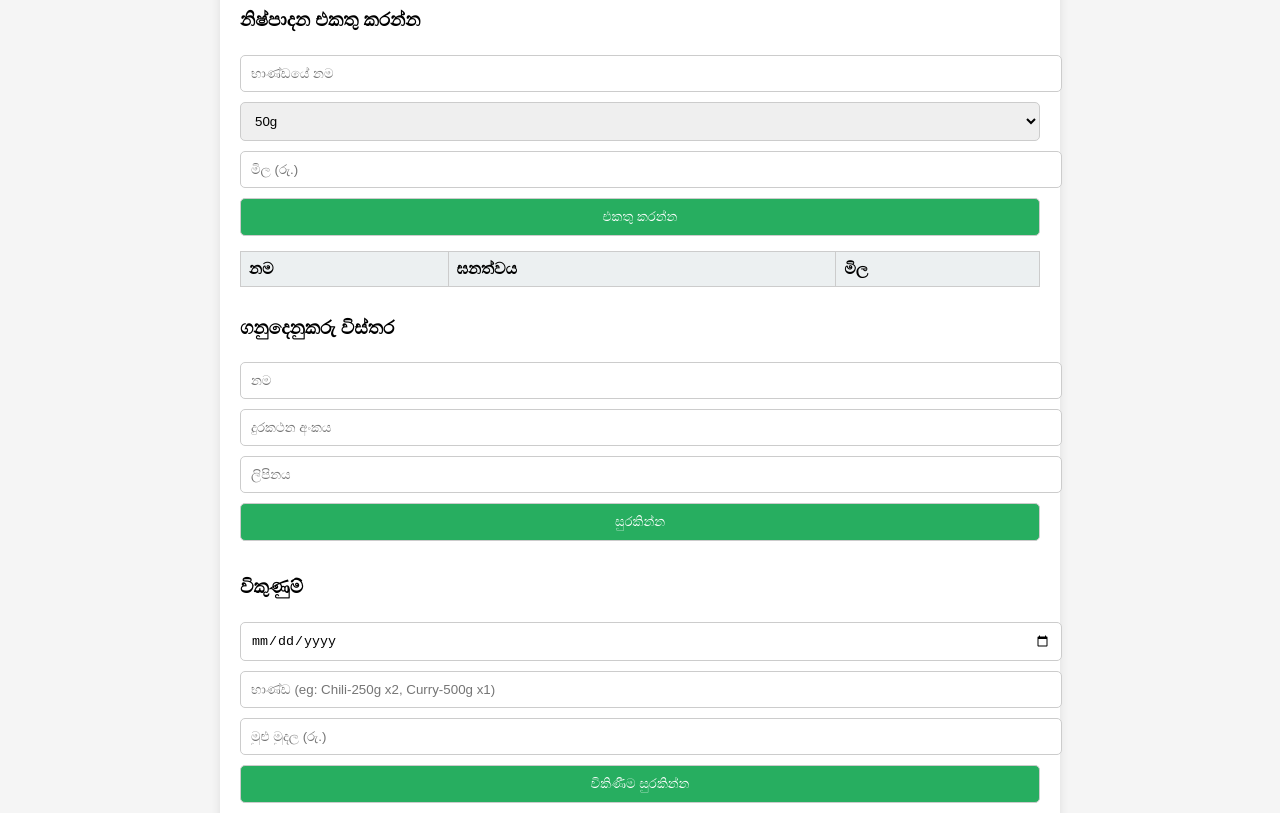
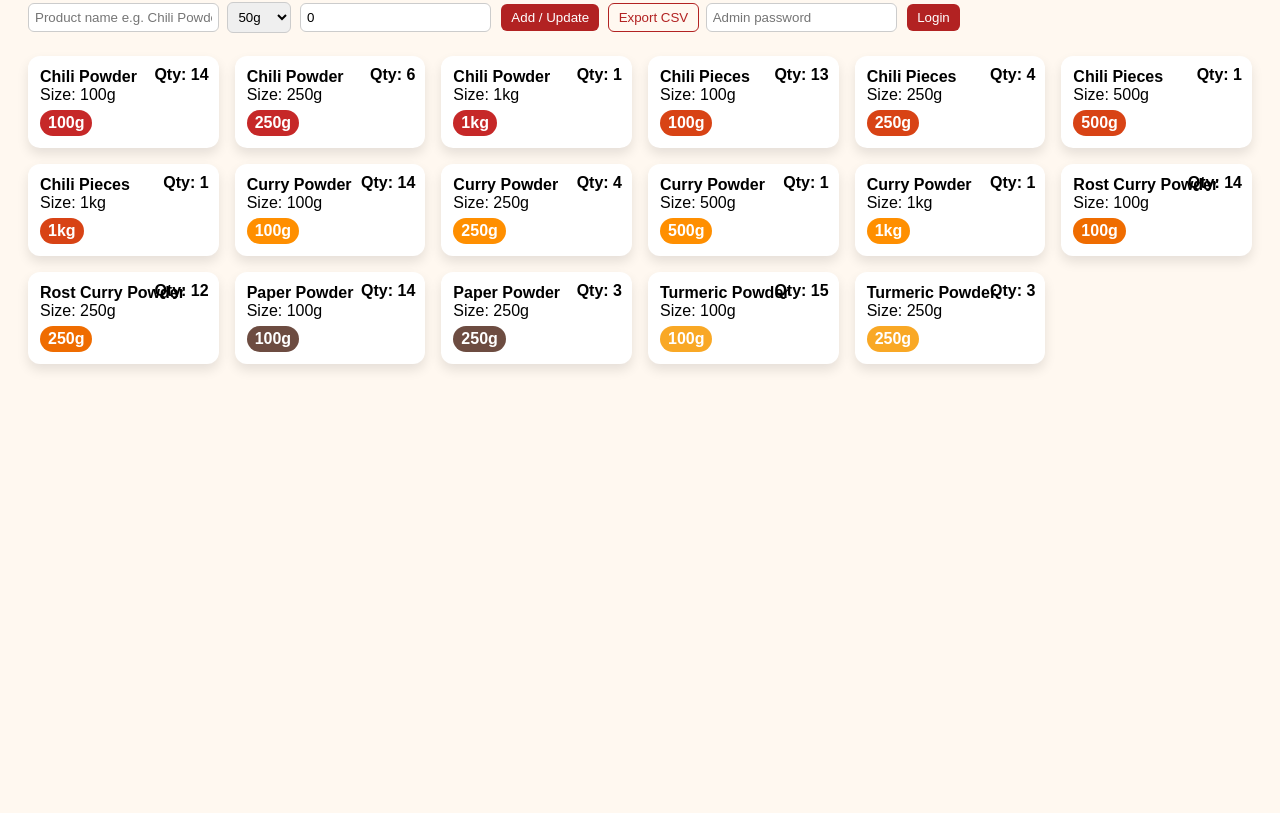
Before and after one commit to madda0101/dulben-pos, a plain HTML site: page index.html in a window 1280 px wide. Shown: the part 109-922 px from the top of the page. After the commit the page ends 800 px from the top, so only its background shows below. Drawn offline with Linux system fonts and the light colour scheme.

Commit message:
Update index.html

```diff
--- a/index.html
+++ b/index.html
@@ -1,106 +1,138 @@
-
 <!DOCTYPE html>
-<html lang="si">
+<html lang="en">
 <head>
 <meta charset="UTF-8">
 <meta name="viewport" content="width=device-width, initial-scale=1.0">
-  <title>DULBEN POS SYSTEM</title>
+<title>Dulben Spices - Full Stock Manager</title>
 <style>
-    body { font-family: Arial, sans-serif; background: #f5f5f5; margin: 0; padding: 0; }
-    .container { max-width: 800px; margin: 30px auto; background: #fff; padding: 20px; border-radius: 10px; box-shadow: 0 0 10px rgba(0,0,0,0.1); }
-    h2 { text-align: center; color: #2c3e50; }
-    input, select, button { padding: 10px; margin: 5px 0; width: 100%; border: 1px solid #ccc; border-radius: 5px; }
-    button { background-color: #27ae60; color: white; cursor: pointer; }
-    button:hover { background-color: #219150; }
-    .section { margin-bottom: 30px; }
-    label { font-weight: bold; }
-    table { width: 100%; border-collapse: collapse; margin-top: 10px; }
-    th, td { border: 1px solid #ccc; padding: 8px; text-align: left; }
-    th { background-color: #ecf0f1; }
+  :root{
+    --bg: #fff8f0;
+    --accent: #b22222;
+  }
+  body{font-family:sans-serif;background:var(--bg);padding:20px}
+  h1{color:var(--accent)}
+  .grid{display:grid;grid-template-columns:repeat(auto-fill,minmax(180px,1fr));gap:16px}
+  .card{padding:12px;border-radius:12px;box-shadow:0 6px 12px rgba(0,0,0,0.1);background:#fff;position:relative;transition:transform .2s;cursor:default;}
+  .card:hover{transform:translateY(-6px) rotateX(4deg) rotateY(-4deg)}
+  .badge{display:inline-block;padding:4px 8px;border-radius:999px;color:#fff;font-weight:600;margin-top:6px}
+  .qty{position:absolute;top:10px;right:10px;font-weight:700}
+  .btn{padding:6px 10px;border:none;border-radius:6px;background:var(--accent);color:white;cursor:pointer;margin:4px 2px;}
+  .btn.ghost{background:transparent;color:var(--accent);border:1px solid var(--accent)}
+  input,select{padding:6px;border-radius:6px;border:1px solid #ccc;margin-right:4px}
+  #controls{margin-bottom:20px}
 </style>
 </head>
 <body>
-  <div class="container">
-    <h2>DULBEN POS SYSTEM</h2>
+<h1>Dulben Spices — Full Stock Manager</h1>
 
-    <div class="section">
-      <h3>නිෂ්පාදන එකතු කරන්න</h3>
-      <input type="text" id="productName" placeholder="භාණ්ඩයේ නම">
-      <select id="productWeight">
-        <option value="50g">50g</option>
-        <option value="100g">100g</option>
-        <option value="250g">250g</option>
-        <option value="500g">500g</option>
-        <option value="1kg">1kg</option>
+<div id="controls">
+  <input type="text" id="productName" placeholder="Product name e.g. Chili Powder">
+  <select id="productSize">
+    <option>50g</option><option>100g</option><option>250g</option><option>500g</option><option>1kg</option>
   </select>
-      <input type="number" id="productPrice" placeholder="මිල (රු.)">
-      <button onclick="addProduct()">එකතු කරන්න</button>
-      <table id="productTable">
-        <thead>
-          <tr><th>නම</th><th>ඝනත්වය</th><th>මිල</th></tr>
-        </thead>
-        <tbody></tbody>
-      </table>
+  <input type="number" id="productQty" placeholder="Qty" value="0">
+  <button class="btn" id="addBtn">Add / Update</button>
+  <button class="btn ghost" id="exportBtn">Export CSV</button>
+  <input type="password" id="adminPwd" placeholder="Admin password">
+  <button class="btn" id="loginBtn">Login</button>
 </div>
 
-    <div class="section">
-      <h3>ගනුදෙනුකරු විස්තර</h3>
-      <input type="text" id="customerName" placeholder="නම">
-      <input type="text" id="customerPhone" placeholder="දුරකථන අංකය">
-      <input type="text" id="customerAddress" placeholder="ලිපිනය">
-      <button onclick="saveCustomer()">සුරකින්න</button>
-    </div>
-
-    <div class="section">
-      <h3>විකුණුම්</h3>
-      <input type="date" id="saleDate">
-      <input type="text" id="saleItems" placeholder="භාණ්ඩ (eg: Chili-250g x2, Curry-500g x1)">
-      <input type="number" id="saleTotal" placeholder="මුළු මුදල (රු.)">
-      <button onclick="saveSale()">විකිණීම සුරකින්න</button>
-      <table id="salesTable">
-        <thead>
-          <tr><th>දිනය</th><th>භාණ්ඩ</th><th>මුළු මුදල</th></tr>
-        </thead>
-        <tbody></tbody>
-      </table>
-    </div>
-
-  </div>
+<div class="grid" id="grid"></div>
 
 <script>
-    const productTable = document.querySelector("#productTable tbody");
-    const salesTable = document.querySelector("#salesTable tbody");
+// ----- Data -----
+const colorMap = {
+  'Chili Powder':'#c62828',
+  'Chili Pieces':'#d84315',
+  'Curry Powder':'#ff8f00',
+  'Rost Curry Powder':'#ef6c00',
+  'Turmeric Powder':'#f9a825',
+  'Paper Powder':'#6d4c41',
+  'Pepper Powder':'#4e342e',
+};
 
-    function addProduct() {
-      const name = document.getElementById("productName").value;
-      const weight = document.getElementById("productWeight").value;
-      const price = document.getElementById("productPrice").value;
+const initialStock = [
+  {name:'Chili Powder', size:'100g', qty:14},
+  {name:'Chili Powder', size:'250g', qty:6},
+  {name:'Chili Powder', size:'1kg', qty:1},
+  {name:'Chili Pieces', size:'100g', qty:13},
+  {name:'Chili Pieces', size:'250g', qty:4},
+  {name:'Chili Pieces', size:'500g', qty:1},
+  {name:'Chili Pieces', size:'1kg', qty:1},
+  {name:'Curry Powder', size:'100g', qty:14},
+  {name:'Curry Powder', size:'250g', qty:4},
+  {name:'Curry Powder', size:'500g', qty:1},
+  {name:'Curry Powder', size:'1kg', qty:1},
+  {name:'Rost Curry Powder', size:'100g', qty:14},
+  {name:'Rost Curry Powder', size:'250g', qty:12},
+  {name:'Paper Powder', size:'100g', qty:14},
+  {name:'Paper Powder', size:'250g', qty:3},
+  {name:'Turmeric Powder', size:'100g', qty:15},
+  {name:'Turmeric Powder', size:'250g', qty:3},
+];
 
-      if (!name || !price) return alert("කරුණාකර සියලු තොරතුරු ලබාදෙන්න");
+let stock = JSON.parse(localStorage.getItem('dulbenStock')) || initialStock.slice();
+let adminLogged = localStorage.getItem('dulbenAdmin')==='1';
+const ADMIN_PASSWORD = '0101';
 
-      const row = document.createElement("tr");
-      row.innerHTML = `<td>${name}</td><td>${weight}</td><td>${price}</td>`;
-      productTable.appendChild(row);
+// ----- Functions -----
+function saveStock(){ localStorage.setItem('dulbenStock', JSON.stringify(stock)); }
+
+function renderGrid(){
+  const grid = document.getElementById('grid');
+  grid.innerHTML = '';
+  stock.forEach((item,i)=>{
+    const card = document.createElement('div');
+    card.className='card';
+    const color = colorMap[item.name]||'#607d8b';
+    card.innerHTML = `
+      <strong>${item.name}</strong><br>
+      Size: ${item.size}<br>
+      <span class="badge" style="background:${color}">${item.size}</span>
+      <div class="qty">Qty: ${item.qty}</div>
+    `;
+    if(adminLogged){
+      const plus=document.createElement('button'); plus.textContent='+1'; plus.className='btn'; plus.onclick=()=>{item.qty++; saveStock(); renderGrid();}
+      const minus=document.createElement('button'); minus.textContent='-1'; minus.className='btn'; minus.onclick=()=>{if(item.qty>0)item.qty--; saveStock(); renderGrid();}
+      const rem=document.createElement('button'); rem.textContent='Remove'; rem.className='btn ghost'; rem.onclick=()=>{if(confirm('Remove this SKU?')){stock.splice(i,1);saveStock();renderGrid();}};
+      card.appendChild(plus); card.appendChild(minus); card.appendChild(rem);
+    }
+    grid.appendChild(card);
+  });
 }
 
-    function saveCustomer() {
-      const name = document.getElementById("customerName").value;
-      const phone = document.getElementById("customerPhone").value;
-      const address = document.getElementById("customerAddress").value;
-      if (!name || !phone || !address) return alert("සම්පූර්ණ විස්තර ඇතුළත් කරන්න");
-      alert("ගනුදෙනුකරු සුරකින ලදී ✅");
-    }
+// ----- Add / Update -----
+document.getElementById('addBtn').addEventListener('click',()=>{
+  const name=document.getElementById('productName').value.trim();
+  const size=document.getElementById('productSize').value;
+  const qty=parseInt(document.getElementById('productQty').value)||0;
+  if(!name){ return alert('Enter product name'); }
+  if(!adminLogged){ return alert('Admin login required'); }
+  const idx = stock.findIndex(p=>p.name===name && p.size===size);
+  if(idx>=0){ stock[idx].qty += qty; }
+  else{ stock.push({name,size,qty}); }
+  saveStock();
+  renderGrid();
+});
 
-    function saveSale() {
-      const date = document.getElementById("saleDate").value;
-      const items = document.getElementById("saleItems").value;
-      const total = document.getElementById("saleTotal").value;
-      if (!date || !items || !total) return alert("සියලු විකුණුම් තොරතුරු ඇතුළත් කරන්න");
+// ----- Admin login -----
+document.getElementById('loginBtn').addEventListener('click',()=>{
+  const val=document.getElementById('adminPwd').value.trim();
+  if(val===ADMIN_PASSWORD){ adminLogged=true; localStorage.setItem('dulbenAdmin','1'); alert('Admin logged in'); renderGrid();}
+  else alert('Wrong password');
+});
 
-      const row = document.createElement("tr");
-      row.innerHTML = `<td>${date}</td><td>${items}</td><td>${total}</td>`;
-      salesTable.appendChild(row);
-    }
+// ----- Export CSV -----
+document.getElementById('exportBtn').addEventListener('click',()=>{
+  const rows=[['Product','Size','Quantity'],...stock.map(s=>[s.name,s.size,s.qty])];
+  const csv = rows.map(r=>r.map(c=>`"${String(c).replace(/"/g,'""')}"`).join(',')).join('\\n');
+  const blob = new Blob([csv],{type:'text/csv'});
+  const url=URL.createObjectURL(blob);
+  const a=document.createElement('a'); a.href=url; a.download='dulben_stock.csv'; a.click(); URL.revokeObjectURL(url);
+});
+
+// ----- Initial render -----
+renderGrid();
 </script>
 </body>
 </html>
```
Lines whose indentation alone changed are shown as unchanged.
